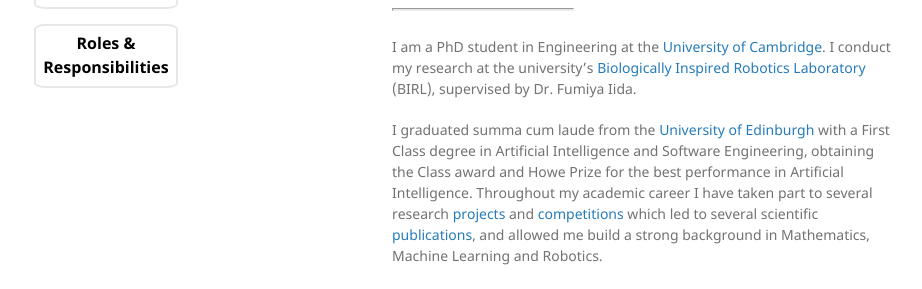
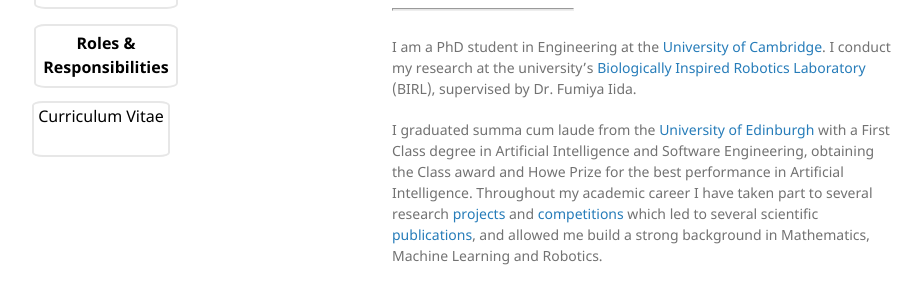
Before and after one commit to lucascimeca/lucascimeca.github.io, a Jekyll site: the page built from index.md, in a window 1280 px wide. Shown: the part 441-730 px from the top of the page, without its empty margins (178-1100 px from the left). Built offline with Jekyll 4.4.1, drawn with Linux system fonts in a browser that asks for light colours; nearby versions of some CDN libraries; some web fonts are replaced; the repository's description, which GitHub fills in, is left out.

Commit message:
Update default.html

```diff
--- a/_layouts/default.html
+++ b/_layouts/default.html
@@ -124,11 +124,18 @@
                     <img src="../docs/link3.png" align="center" height="65" width="60"></th>
                 <th colspan="2" style="font-weight:normal"><a href="https://lucascimeca.github.io/responsibilities#-work" class="button-hover" style="vertical-align:middle">Work</a> </th></tr>
               <tr><th colspan="2" style="font-weight:normal"><a href="https://lucascimeca.github.io/responsibilities#-accademic-services" class="button-hover" style="vertical-align:middle; height:48px">Academic Services</a> </th></tr>
-              <tr><a href="https://lucascimeca.github.io/curriculum-vitae" class="button-hover-large" style="vertical-align:middle">Curriculum Vitae</a></tr>
             </table></br>
             </div>
           </div>
         </div>
+        <div class="accordion">
+        <table style="width: 250px; margin:0 0 0 0px">
+<!--           <tr> -->
+            <tr><a href="https://lucascimeca.github.io/curriculum-vitae" class="button-hover-large" style="vertical-align:middle">Curriculum Vitae</a></tr>
+<!--             <th colspan="2" style="align:center; padding-bottom:8px"><a href="https://lucascimeca.github.io/responsibilities" class="button-hover-large-main" style="vertical-align:middle; padding: 5px 5px 5px 5px">Roles & Responsibilities</a> </td></th> -->
+<!--             <td></td> -->
+<!--           </tr> -->
+        </table>
 
       </header>
       <section>
```
